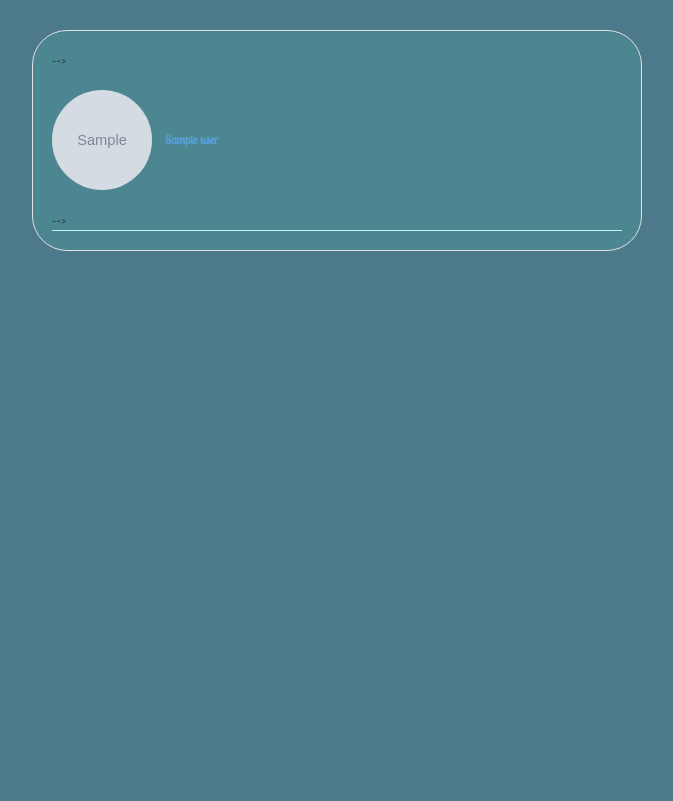
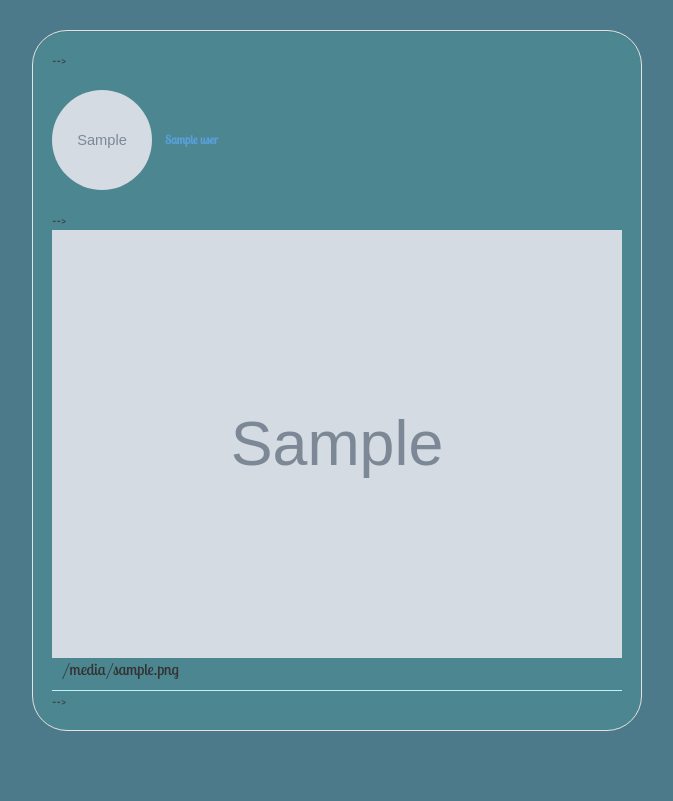
Before and after one commit to Monroe100/gram, a Django app: template gram/templates/images.html in a window 1280 px wide. Shown: the part 75-876 px from the top of the page, without its empty margins (303-976 px from the left). Before the commit the page ends 326 px from the top, so only its background shows below. Run offline with Django 3.2, Linux system fonts and the light colour scheme; the template is opened without the code that fills it: most values are stand-ins (such as "Sample title", 1, 10 or a date in 2020); grey boxes marked "Sample" are stand-in pictures; some libraries are stand-ins or nearby versions; some web fonts are replaced.

Commit message:
add image posted info in image.html

```diff
--- a/gram/templates/images.html
+++ b/gram/templates/images.html
@@ -91,7 +91,7 @@
       <!-- end user info -->
 
       <!-- image posted -->
-      <!-- <div class="col-12" style="margin-left:0px">
+      <div class="col-12" style="margin-left:0px">
           <img src="{{image.image.url}}" style="height:70%; width:100%; margin-left:0px"class="img-responsive" >
       </div>
       <p style="display:inline; margin-left:10px; margin-top:10px; font-size:16px; margin-bottom:10px">{{image.image_caption}}</p>
```
